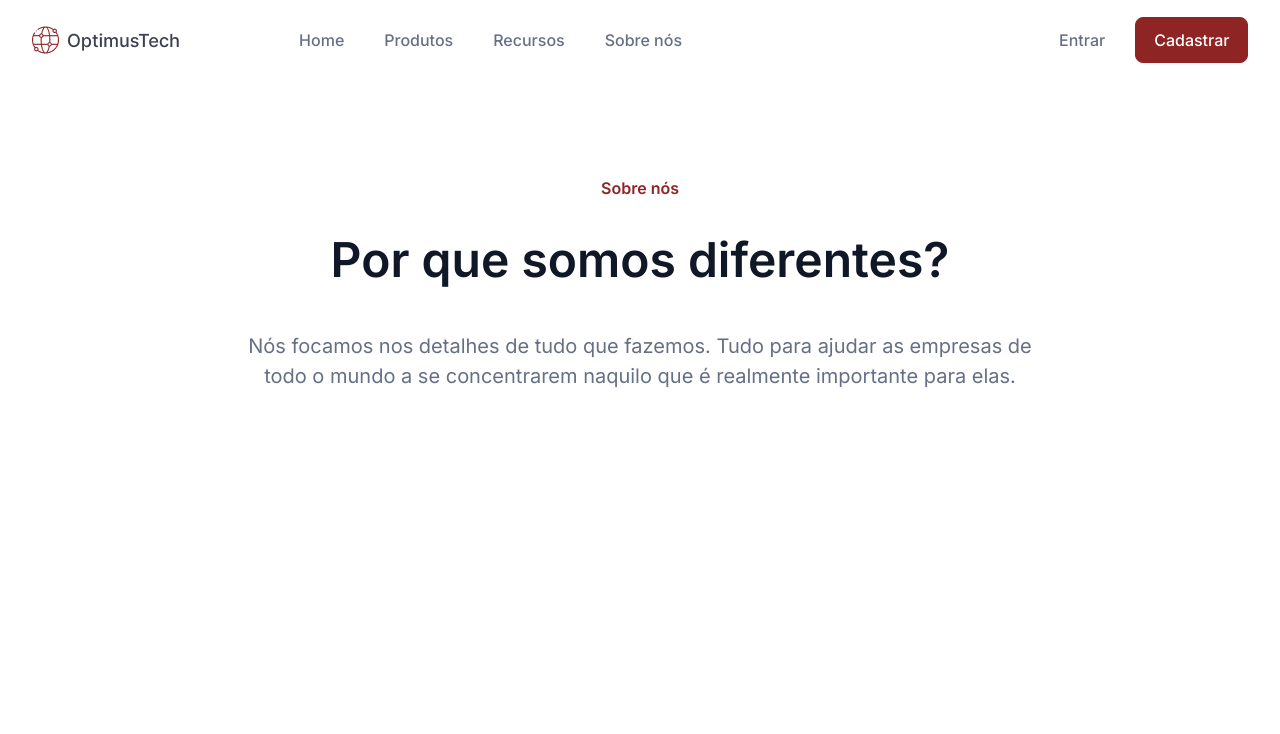
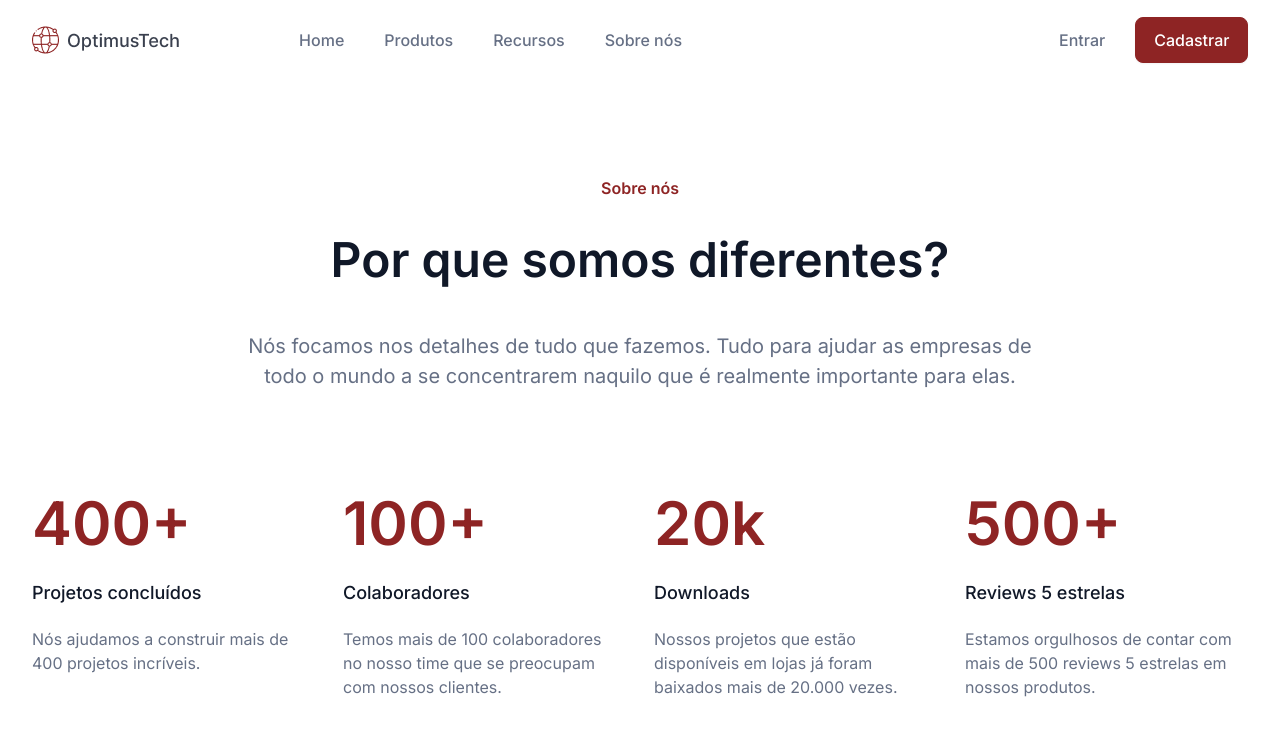
Before and after one commit to esa1715/optimustech-react, a React (Create React App) app: page / in a window 1280 px wide. Shown: the top 734 px of the page. Built offline with nearby package versions, Linux system fonts and the light colour scheme.

Commit message:
Sexto Commit

```diff
--- a/src/App.js
+++ b/src/App.js
@@ -1,11 +1,13 @@
 import './App.css';
 import Header from './componentes/Header';
+import Metricas from './componentes/Metricas';
 
 
 function App() {
   return (
     <div className="App">
       <Header />
+      <Metricas />
     </div>
   );
 }
--- a/src/componentes/Cabecalho/Cabecalho.css
+++ b/src/componentes/Cabecalho/Cabecalho.css
@@ -1,13 +1,3 @@
-@import url('https://fonts.googleapis.com/css2?family=Inter:ital,opsz,wght@0,14..32,100..900;1,14..32,100..900&display=swap');
-
-* {
-    margin: 0;
-    padding: 0;
-    box-sizing: border-box;
-    text-decoration: none;
-    font-family: "Inter", serif;
-}
-
 .cabecalho {
     display: flex;
     flex-direction: column;
--- /dev/null
+++ b/src/componentes/MetricaItem/MetricaItem.css
@@ -0,0 +1,42 @@
+.metricaitem {
+    display: flex;
+    flex-direction: column;
+    width: auto;
+    height: auto;
+    gap: 20px;
+}
+
+.metricaitem__tit {
+    width: fit-content;
+    height: auto;
+    font-weight: 600;
+    font-size: 60px;
+    line-height: 72px;
+    letter-spacing: -2%;
+    color: #8E2424;
+}
+
+.metricaitem__sub {
+    width: fit-content;
+    height: auto;
+    font-weight: 500;
+    font-size: 18px;
+    line-height: 28px;
+    color: #101828;
+}
+
+.metricaitem__text {
+    width: 279px;
+    height: auto;
+    font-weight: 400;
+    font-size: 16px;
+    line-height: 24px;
+    color: #667085;
+    text-align: left;
+}
+
+@media (max-width: 1024px) {
+    .metricaitem__tit, .metricaitem__sub, .metricaitem__text {
+        text-align: center;
+    }
+}
--- /dev/null
+++ b/src/componentes/MetricaItem/index.js
@@ -0,0 +1,13 @@
+import './MetricaItem.css'
+
+const MetricaItem = ({ titulo, subtitulo, texto }) => {
+    return (
+        <div className='metricaitem'>
+            <h2 className='metricaitem__tit'>{titulo}</h2>
+            <h3 className='metricaitem__sub'>{subtitulo}</h3>
+            <p className='metricaitem__text'>{texto}</p>
+        </div>
+    )
+}
+
+export default MetricaItem
--- /dev/null
+++ b/src/componentes/Metricas/Metricas.css
@@ -0,0 +1,45 @@
+.metricas {
+    display: flex;
+    width: 100%;
+    height: auto;
+    padding-bottom: 96px;
+    gap: 64px;
+    color: #FFFFFF;
+    justify-content: center;
+}
+
+.metricas__container {
+    display: flex;
+    width: 1280px;
+    height: auto;
+    padding: 0 32px;
+    gap: 64px;
+}
+
+.metricas__content {
+    display: flex;
+    width: 1216px;
+    gap: 32px;
+}
+
+@media (max-width: 1024px) {
+    .metricas__container {
+        width: 100%;
+        gap: 32px;
+    }
+
+    .metricas__content {
+        display: flex;
+        flex-wrap: wrap;
+        justify-content: center;
+        align-items: center;
+        width: 100%;
+    }
+
+    .metricaitem {
+        flex: 1 1 100%;
+        max-width: 100%;
+        display: flex;
+        align-items: center;
+    }
+}
--- /dev/null
+++ b/src/componentes/Metricas/index.js
@@ -0,0 +1,36 @@
+import './Metricas.css'
+import MetricaItem from '../MetricaItem'
+
+
+const Metricas = () => {
+    return (
+        <div className='metricas'>
+            <section className='metricas__container'>
+                <div className='metricas__content'>
+                    <MetricaItem
+                        titulo="400+"
+                        subtitulo='Projetos concluídos'
+                        texto='Nós ajudamos a construir mais de 400 projetos incríveis.'
+                    />
+                    <MetricaItem
+                        titulo="100+"
+                        subtitulo='Colaboradores'
+                        texto='Temos mais de 100 colaboradores no nosso time que se preocupam com nossos clientes.'
+                    />
+                    <MetricaItem
+                        titulo="20k"
+                        subtitulo='Downloads'
+                        texto='Nossos projetos que estão disponíveis em lojas já foram baixados mais de 20.000 vezes.'
+                    />
+                    <MetricaItem
+                        titulo="500+"
+                        subtitulo='Reviews 5 estrelas'
+                        texto='Estamos orgulhosos de contar com mais de 500 reviews 5 estrelas em nossos produtos.'
+                    />
+                </div>
+            </section>
+        </div>
+    )
+}
+
+export default Metricas
--- a/src/componentes/Navbar/Navbar.css
+++ b/src/componentes/Navbar/Navbar.css
@@ -1,13 +1,3 @@
-@import url('https://fonts.googleapis.com/css2?family=Inter:ital,opsz,wght@0,14..32,100..900;1,14..32,100..900&display=swap');
-
-* {
-    margin: 0;
-    padding: 0;
-    box-sizing: border-box;
-    text-decoration: none;
-    font-family: "Inter", serif;
-}
-
 .navbar {
     display: flex;
     height: 5rem;
@@ -115,8 +105,13 @@
 
     .navbar__actions {
         flex-direction: column;
+        width: 9.25rem;
         height: 100px;
         position: relative;
         margin-top: 18px;
     }
+
+    .btnentrar, .btncadastrar {
+        width: 9.25rem;
+        flex-direction: column;    }
 }
--- a/src/componentes/Navbar/index.js
+++ b/src/componentes/Navbar/index.js
@@ -2,8 +2,8 @@ import './Navbar.css'
 
 const Navbar = () => {
     return (
-        <nav className='navbar'>
-        <div className='navbar__container'>
+        <div className='navbar'>
+        <nav className='navbar__container'>
             <img src='./imagens/OptimusTech.png' alt='Logo da Optimus Tech'></img>
             <div className='navbar__content'>
                 <a href='' className='btnhome'>Home</a>
@@ -16,8 +16,8 @@ const Navbar = () => {
                 <a href='' className='btnentrar'>Entrar</a>
                 <a href='' className='btncadastrar'>Cadastrar</a>
             </div>
+        </nav>
         </div>
-        </nav>
     )
 }
 
--- a/src/index.css
+++ b/src/index.css
@@ -1,13 +1,9 @@
-body {
-  margin: 0;
-  font-family: -apple-system, BlinkMacSystemFont, 'Segoe UI', 'Roboto', 'Oxygen',
-    'Ubuntu', 'Cantarell', 'Fira Sans', 'Droid Sans', 'Helvetica Neue',
-    sans-serif;
-  -webkit-font-smoothing: antialiased;
-  -moz-osx-font-smoothing: grayscale;
+@import url('https://fonts.googleapis.com/css2?family=Inter:ital,opsz,wght@0,14..32,100..900;1,14..32,100..900&display=swap');
+
+* {
+    margin: 0;
+    padding: 0;
+    box-sizing: border-box;
+    text-decoration: none;
+    font-family: "Inter", serif;
 }
-
-code {
-  font-family: source-code-pro, Menlo, Monaco, Consolas, 'Courier New',
-    monospace;
-}
```
